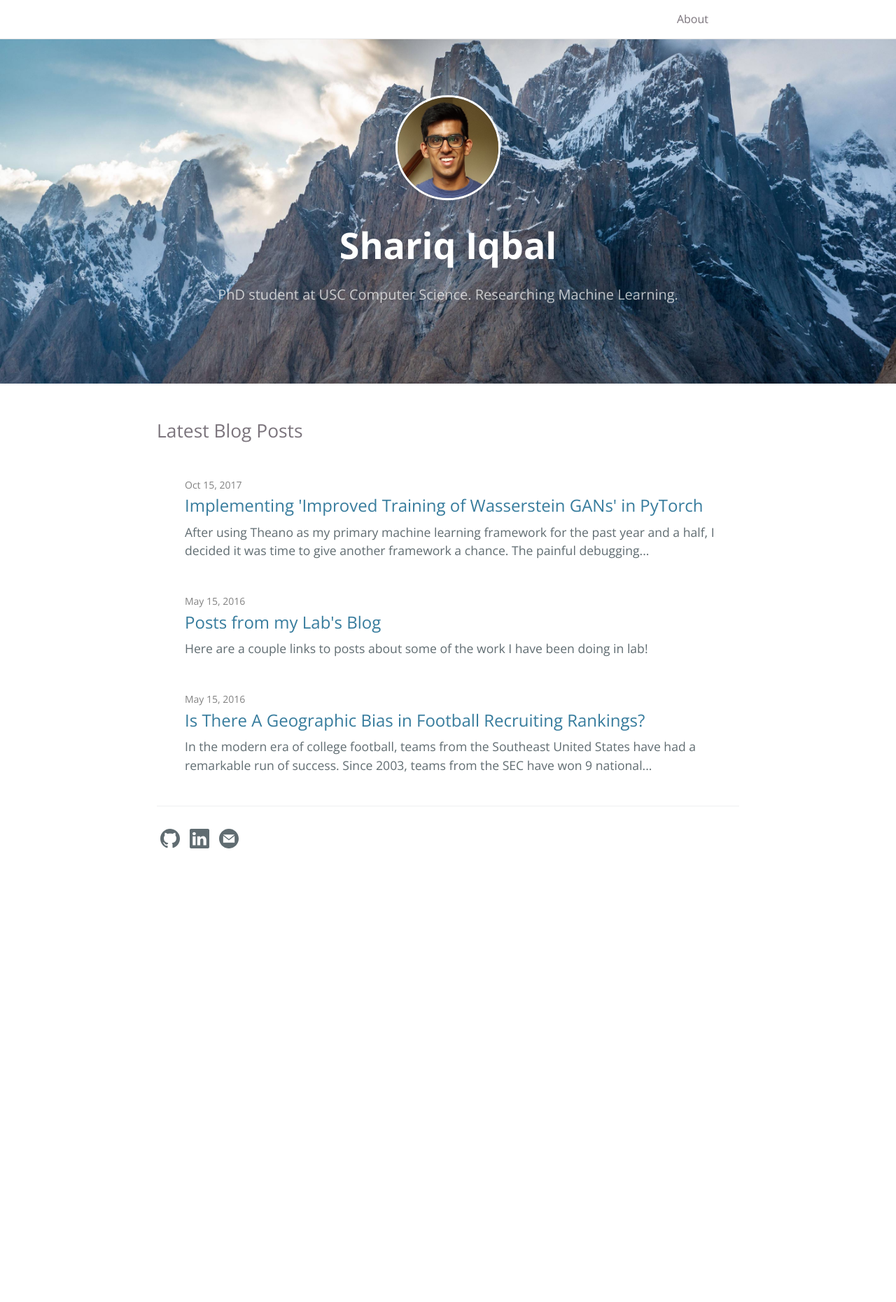
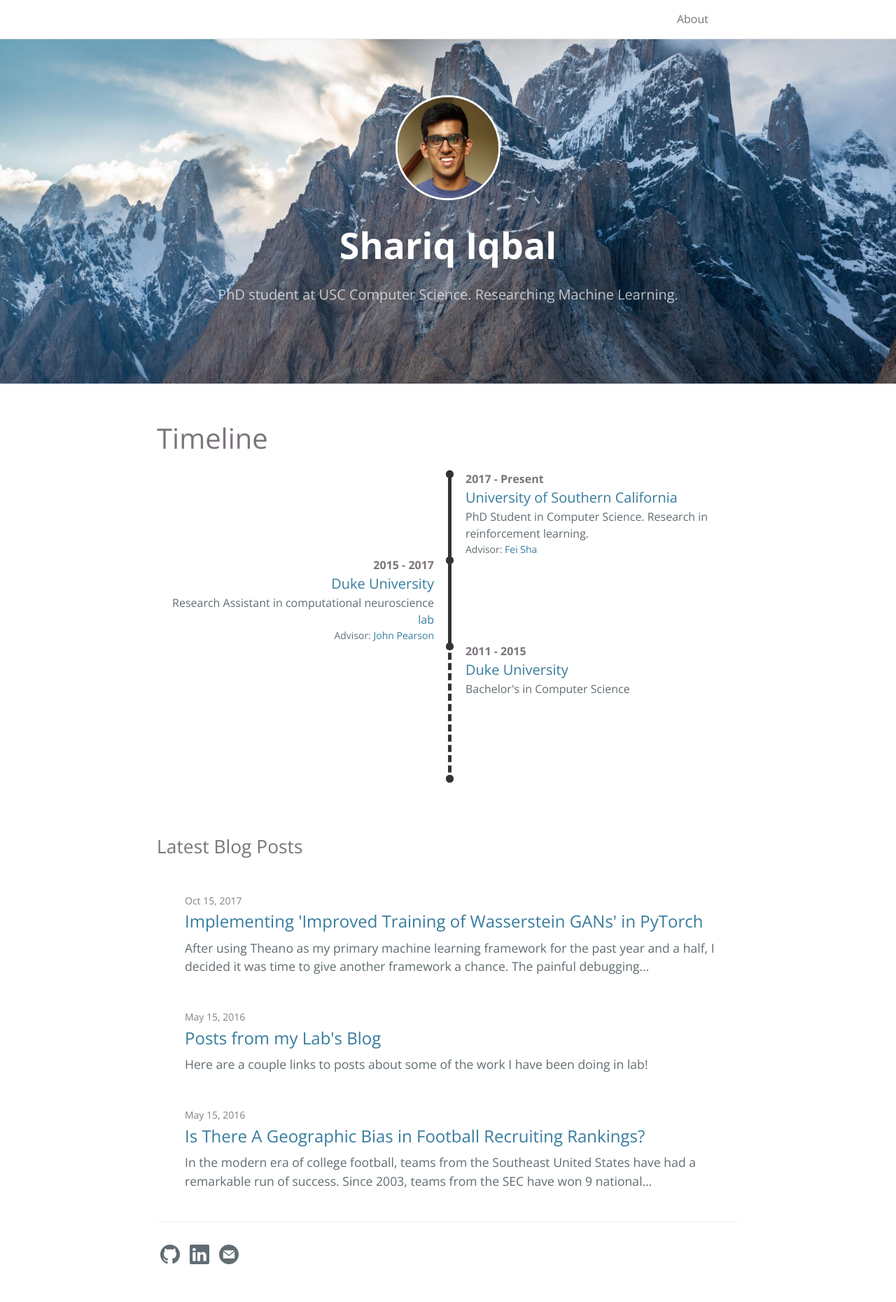
Before and after one commit to shariqiqbal2810/shariqiqbal2810.github.io, a Jekyll site: the page built from index.md, in a window 1280 px wide. Shown: the whole page at 70% size. Built offline with Jekyll 4.4.1, drawn with Linux system fonts in a browser that asks for light colours; before the commit the page ends 1266 px from its top, so only the background shows below that.

Commit message:
Added timeline to homepage

```diff
--- /dev/null
+++ b/_data/experiences.yml
@@ -0,0 +1,19 @@
+- date:  "2017 - Present"
+  title: "University of Southern California"
+  desc:  "PhD Student in Computer Science. Research in reinforcement learning."
+  host:
+    name: "<a href='http://www-bcf.usc.edu/~feisha/'>Fei Sha</a>"
+    role: "Advisor"
+  brief: true
+- date:  "2015 - 2017"
+  title: "Duke University"
+  desc:  "Research Assistant in computational neuroscience <a href='https://pearsonlab.github.io/'>lab</a>"
+  host:
+    name: "<a href='http://jmxpearson.com/'>John Pearson</a>"
+    role: "Advisor"
+  brief: true
+- date:  "2011 - 2015"
+  title: "Duke University"
+  desc:  "Bachelor's in Computer Science"
+  host: false
+  brief: true
--- a/_layouts/home.html
+++ b/_layouts/home.html
@@ -5,6 +5,36 @@ layout: default
 <div>
 
   {{ content }}
+
+  <div id="timeline" class="timeline">
+    <h1 class="lg-heading text-center">
+      <i class="fa fa-tasks" aria-hidden="true"></i>
+      Timeline
+    </h1>
+
+    <div class="timeline-body">
+      {% for experience in site.data.experiences %}
+      <div class="timeline-item">
+        <div class="timeline-date">
+          {{ experience.date }}
+        </div>
+        <div class="timeline-title">
+          {{ experience.title }}
+        </div>
+        <div class="timeline-desc">
+          {{ experience.desc }}
+        </div>
+        {% unless experience.host == false %}
+        <div class="timeline-host">
+          {{ experience.host.role }}: {{ experience.host.name }}
+        </div>
+        {% endunless %}
+      </div>
+      {% endfor %}
+    </div>
+    <div class="timeline-start">
+    </div>
+  </div>
 
   <h2>Latest Blog Posts</h2>
 
--- a/_sass/jekyll-theme-cayman-blog.scss
+++ b/_sass/jekyll-theme-cayman-blog.scss
@@ -2,6 +2,7 @@
 @import "rouge-github";
 @import "variables";
 @import "blog";
+@import "timeline";
 
 @mixin large {
   @media screen and (min-width: #{$large-breakpoint}) {
--- /dev/null
+++ b/_sass/timeline.scss
@@ -0,0 +1,199 @@
+/*
+* Timeline items
+*/
+$timeline-padding: 20px;
+$spacing-unit: 30px;
+
+.timeline-brief, .timeline {
+  font-family: "Open Sans", "Helvetica Neue", Helvetica, Arial, sans-serif;
+  margin-top:   #{$spacing-unit};
+  font-size:    20px;
+  font-weight:  400;
+}
+
+.timeline-body {
+  padding:    0;
+}
+
+.timeline-start {
+  width:       -webkit-calc(100% - 2 * (#{$timeline-padding}) );
+  width:       calc(100% - 2 * (#{$timeline-padding}) );
+
+  text-align: center;
+  padding:    $timeline-padding;
+}
+
+.timeline-item:before {
+  width:          11px;
+  height:         11px;
+  background:     #333;
+  content:        "";
+  display:        block;
+  position:       absolute;
+  border-radius:  5px;
+}
+
+.timeline-item {
+  width:       -webkit-calc(50% - (#{$timeline-padding + 25}) );
+  width:       calc(50% -  (#{$timeline-padding - 25}) );
+
+  position: relative;
+}
+
+.timeline-item:nth-child(odd):before {
+  left: -8px;
+}
+
+.timeline-item:nth-child(odd):after {
+  left: -8px;
+  bottom: 0;
+}
+
+.timeline-item:nth-child(odd) {
+  margin-left:        50%;
+  padding-left:       $timeline-padding;
+  border-left:        5px solid #333;
+  text-align:         left;
+}
+
+.timeline-item:nth-child(even) {
+  margin-right:       -webkit-calc(50% + (#{$timeline-padding}) );
+  margin-right:       calc(50% + (#{$timeline-padding}) );
+
+  padding-right:  $timeline-padding;
+  border-right:   5px solid #333;
+  text-align:     right;
+}
+
+.timeline-item:nth-child(even):before {
+  right: -8px;
+}
+
+.timeline-item:nth-child(even):after {
+  right: -8px;
+}
+
+.timeline-date {
+  font-size:      16px;
+  font-weight:    600;
+  color:          $secondary-color;
+}
+
+.timeline-title {
+  font-size:      20px;
+  font-weight:    500;
+  font-family:    "Open Sans", "Helvetica Neue", Helvetica, Arial, sans-serif;
+  color:          $primary-color;
+}
+
+.timeline-desc {
+  font-size:      16px;
+  font-weight:    200;
+}
+
+.timeline-host {
+  font-size:      14px;
+  font-weight:    400;
+}
+
+.timeline > .timeline-body > .timeline-item:last-child:after
+{
+  bottom:         0;
+  width:          11px;
+  height:         11px;
+  background:     #333;
+  content:        "";
+  display:        block;
+  position:       absolute;
+  border-radius:  5px;
+}
+
+.timeline > .timeline-body > .timeline-item:last-child:nth-child(even){
+  vertical-align:     middle;
+  min-height:         200px;
+  border-right:       5px dashed #333;
+}
+
+.timeline > .timeline-body > .timeline-item:last-child:nth-child(odd){
+  vertical-align:     middle;
+  min-height:         200px;
+  border-left:        5px dashed #333;
+}
+
+@include media-query($on-palm) {
+  .timeline-start {
+    min-height:         50px;
+    padding:            0 0 0 5px;
+    text-align:         left;
+    border-left:        5px dashed #333;
+    width:              100%;
+    padding-left:       5px;
+    margin-left:        5px;
+  }
+
+  .timeline-start:after {
+    left:           17px;
+    width:          11px;
+    height:         11px;
+    background:     #333;
+    content:        "";
+    display:        block;
+    position:       absolute;
+    border-radius:  5px;
+  }
+
+  .timeline-item,
+  .timeline-item:nth-child(odd),
+  .timeline-item:nth-child(even) {
+    min-height:         0;
+    text-align:         left;
+    border-left:        5px solid #333;
+    border-right:       0px;
+    width:              100%;
+    padding-left:       5px;
+    margin-left:        5px;
+    margin-right:       0px;
+    padding-right:      0px;
+  }
+
+  .timeline > .timeline-body > .timeline-item:last-child:nth-child(odd),
+  .timeline > .timeline-body > .timeline-item:last-child:nth-child(even) {
+    min-height:         0;
+    text-align:         left;
+    border-left:        5px solid #333;
+    border-right:       0px;
+    width:              100%;
+    padding-left:       5px;
+    margin-left:        5px;
+    margin-right:       0px;
+    padding-right:      0px;
+  }
+
+  .timeline-item:before {
+    left: -8px;
+  }
+
+  .timeline-item:after {
+    left: -8px;
+  }
+
+  .timeline-date {
+    font-size: 14px;
+  }
+
+  .timeline-title {
+    font-size: 16px;
+  }
+
+  .timeline-desc {
+    font-size: 12px;
+  }
+
+  .timeline-host {
+    font-size: 10px;
+  }
+}
+
+.horizon-line {
+
+}
--- a/_sass/variables.scss
+++ b/_sass/variables.scss
@@ -1,16 +1,20 @@
+// Colors
+$primary-color: #377C9D;
+$secondary-color: #7B747C;
+
 // Breakpoints
 $large-breakpoint: 64em !default;
 $medium-breakpoint: 42em !default;
 
 // Headers
 $header-heading-color: #fff !default;
-$header-bg-color: #377C9D !default;
-$header-bg-color-secondary: #7B747C !default;
+$header-bg-color: $primary-color !default;
+$header-bg-color-secondary: $secondary-color !default;
 
 // Text
-$section-headings-color: #7B747C !default;
+$section-headings-color: $secondary-color !default;
 $body-text-color: #606c71 !default;
-$body-link-color: #377C9D !default;
+$body-link-color: $primary-color !default;
 $blockquote-text-color: #819198 !default;
 
 // Code
```
